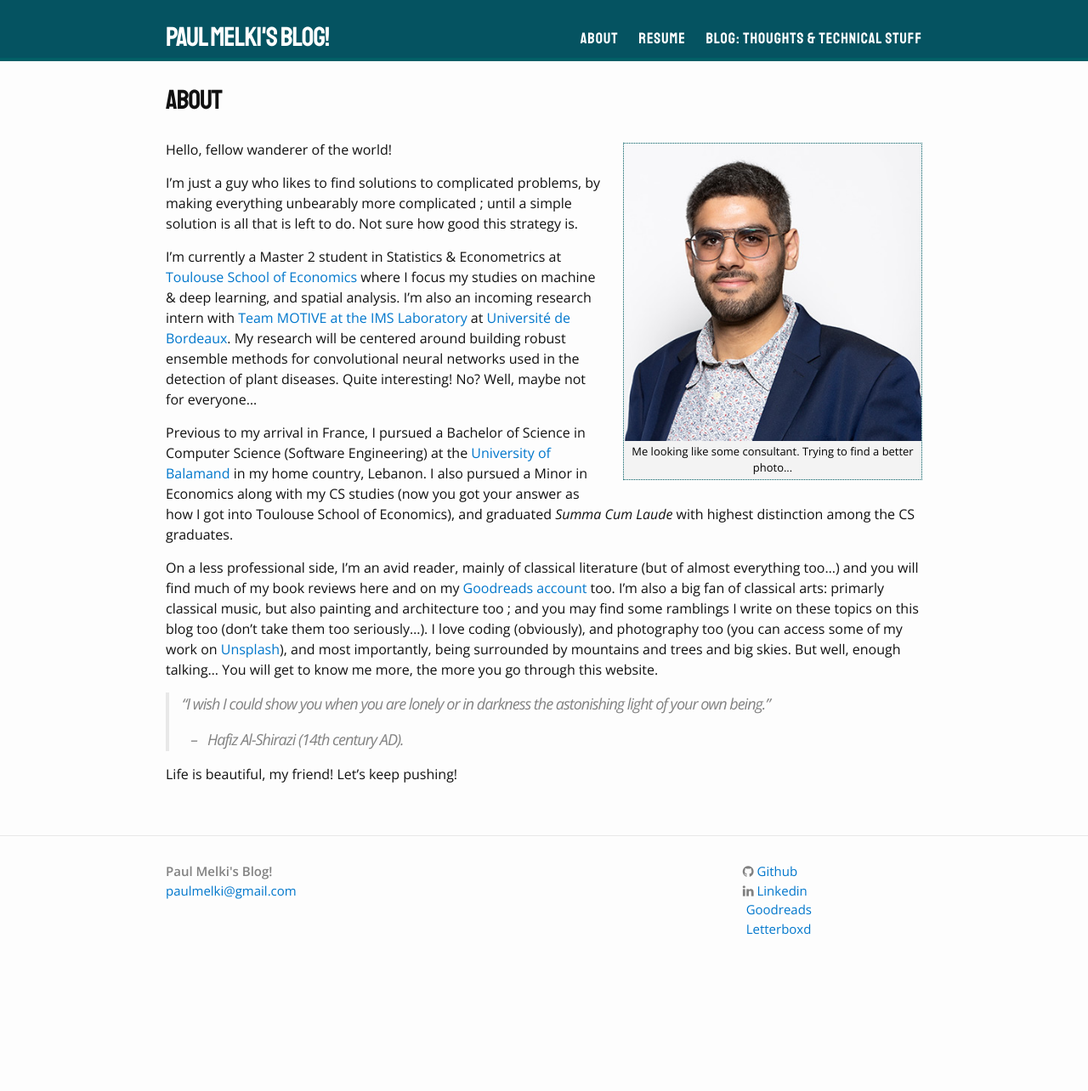
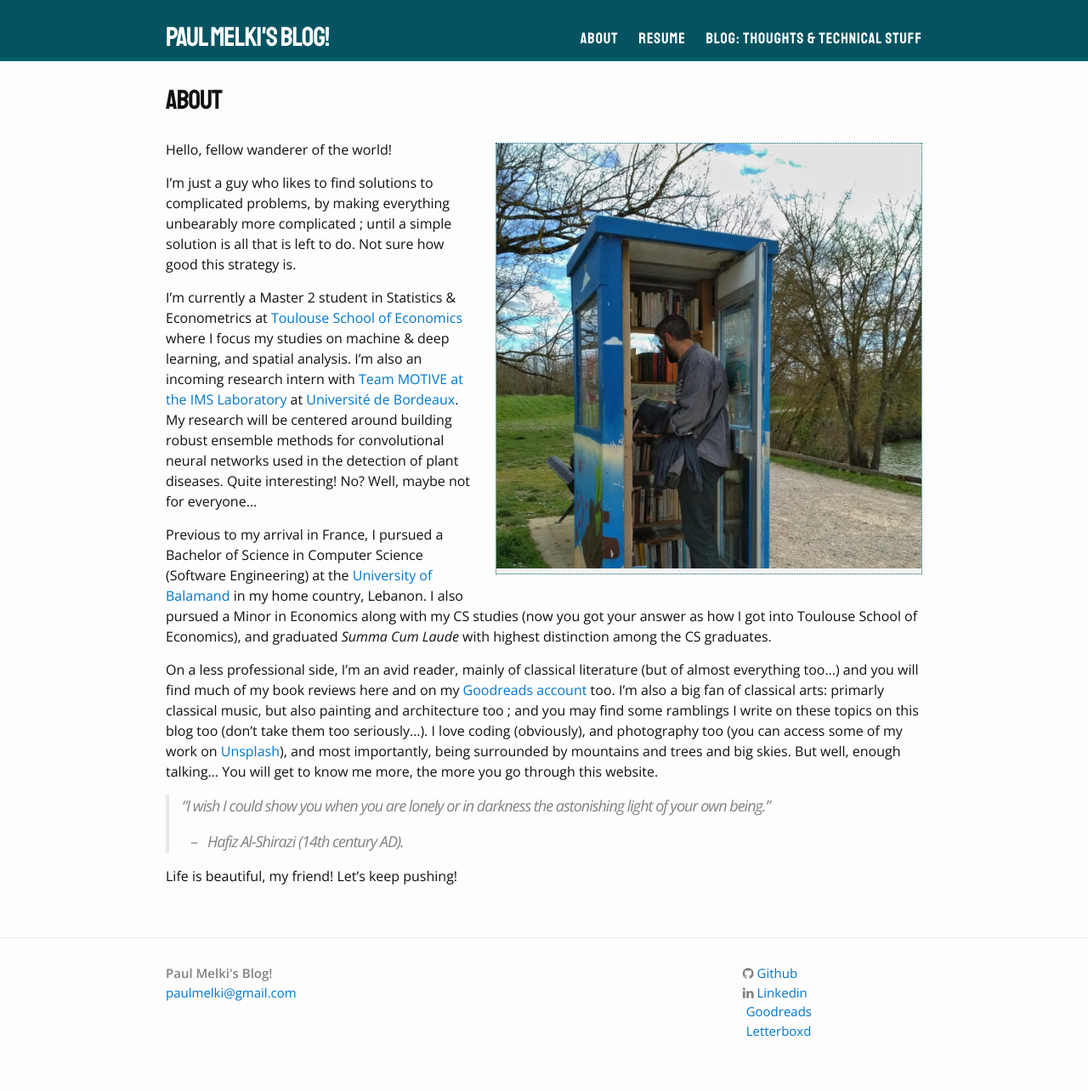
Before and after one commit to paulmelki/paulmelki.github.io, a Jekyll site: the page built from about.md, in a window 1280 px wide. Shown: the whole page at 85% size. Built offline with Jekyll 4.4.1, drawn with Linux system fonts in a browser that asks for light colours; nearby versions of some CDN libraries; some web fonts are replaced; before the commit the page ends 1164 px from its top, so only the background shows below that.

Commit message:
Update about.md

```diff
--- a/about.md
+++ b/about.md
@@ -4,7 +4,7 @@ title: About
 permalink: /about/
 ---
 
-{% include image.html url="/images/Paul1.jpg" caption="Me looking like some consultant. Trying to find a better photo... " width=350 align="right" %}
+{% include image.html url="/images/PhotoOfSelf.jpeg" width=500 align="right" %}
 
 Hello, fellow wanderer of the world!
 
```
